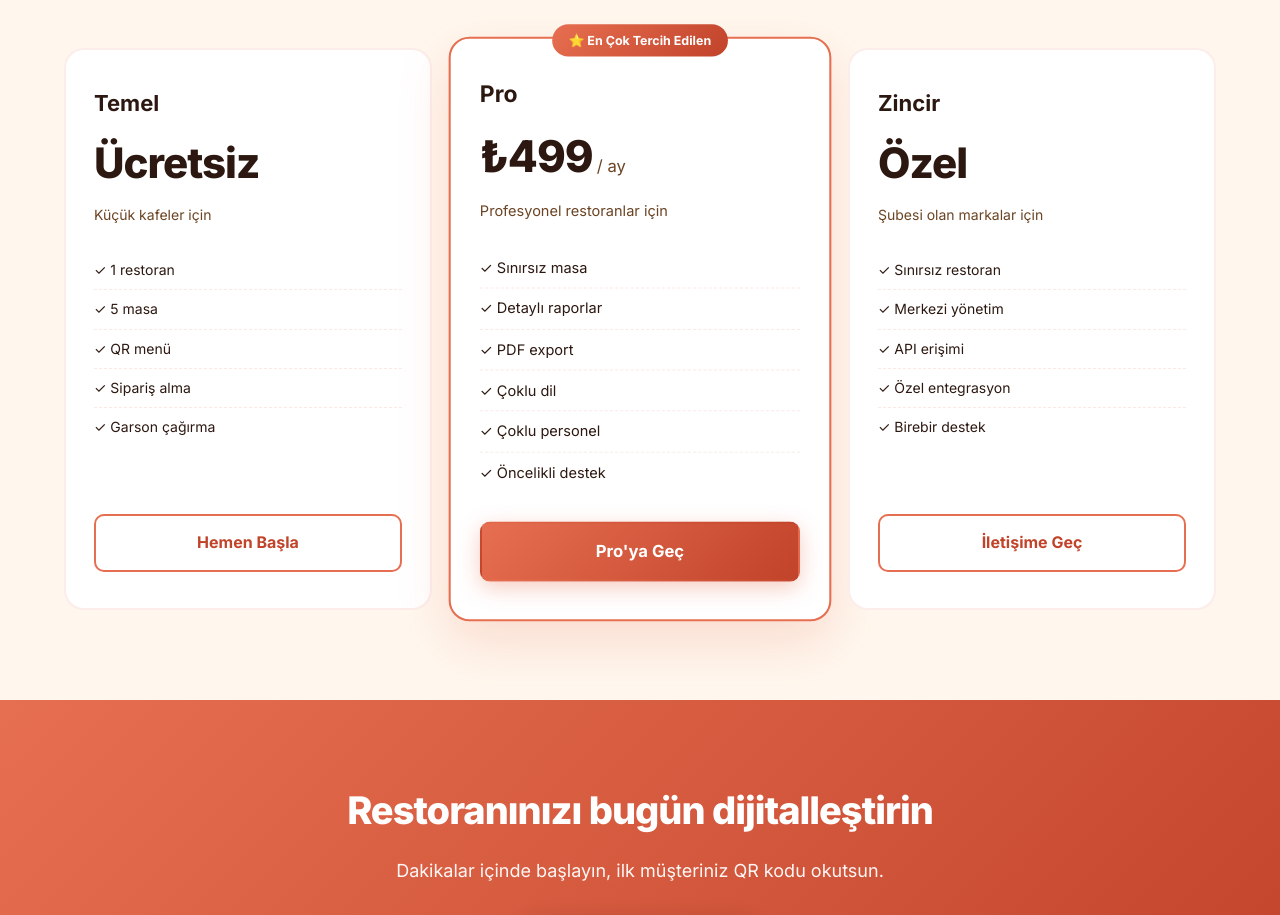
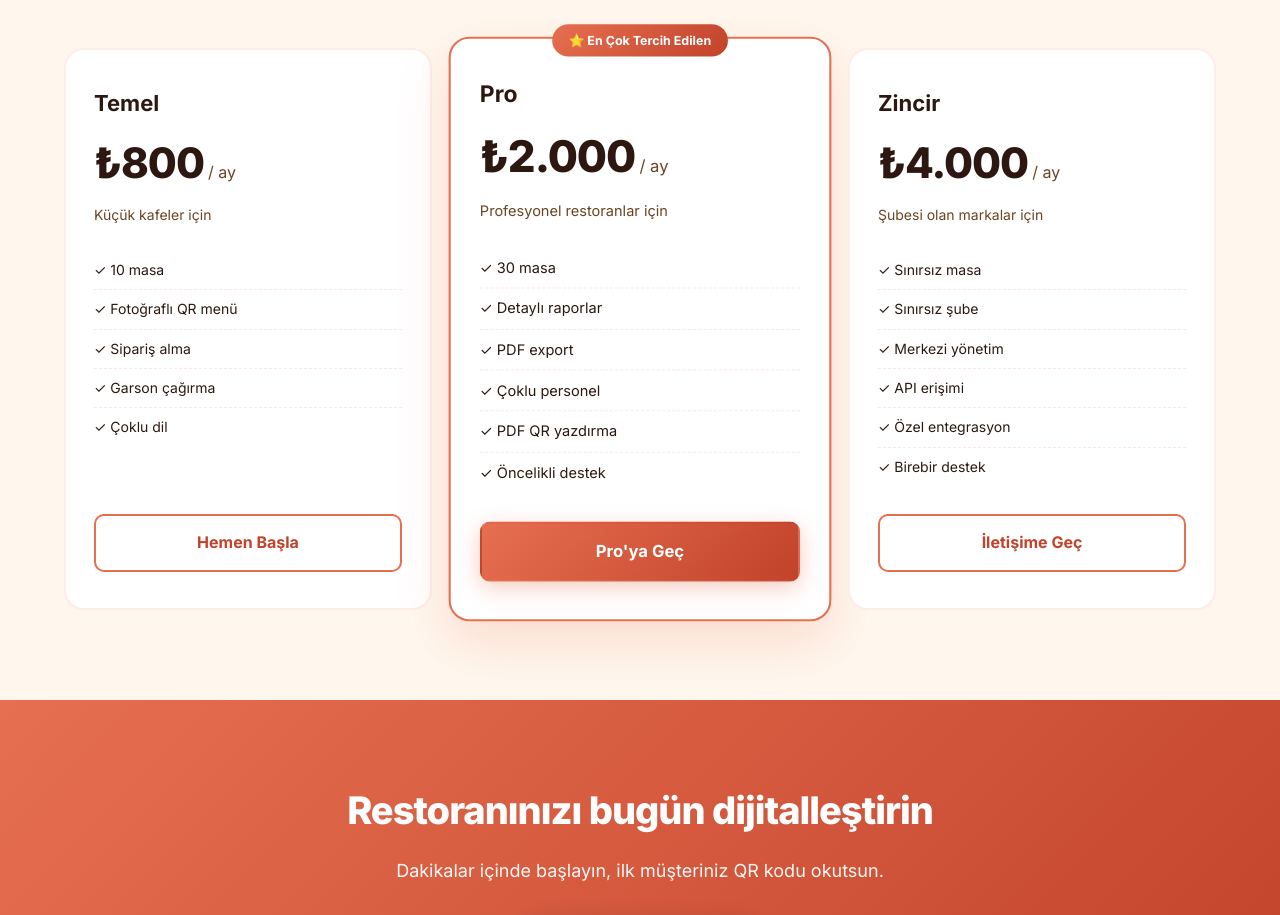
Before and after one commit to bayrakbekir444-commits/qr-hesap, a React (Vite) app in the folder client/: page / in a window 1280 px wide. Shown: the part 2280-3195 px from the top of the page. Built offline with nearby package versions, Linux system fonts and the light colour scheme; no server answers; the HTML template or start-up script is replaced by a standard one.

Commit message:
feat: paket fiyatları güncellendi — Temel ₺800, Pro ₺2000, Zincir ₺4000
- packages.js (backend): monthly_fee güncellendi
- LandingPage.jsx (frontend): tüm 3 paket için yeni fiyat + özellik listesi

```diff
--- a/client/src/pages/LandingPage.jsx
+++ b/client/src/pages/LandingPage.jsx
@@ -19,26 +19,28 @@ const steps = [
 const plans = [
   {
     name: 'Temel',
-    price: 'Ücretsiz',
+    price: '₺800',
+    period: '/ ay',
     desc: 'Küçük kafeler için',
-    features: ['1 restoran', '5 masa', 'QR menü', 'Sipariş alma', 'Garson çağırma'],
+    features: ['10 masa', 'Fotoğraflı QR menü', 'Sipariş alma', 'Garson çağırma', 'Çoklu dil'],
     cta: 'Hemen Başla',
     popular: false,
   },
   {
     name: 'Pro',
-    price: '₺499',
+    price: '₺2.000',
     period: '/ ay',
     desc: 'Profesyonel restoranlar için',
-    features: ['Sınırsız masa', 'Detaylı raporlar', 'PDF export', 'Çoklu dil', 'Çoklu personel', 'Öncelikli destek'],
+    features: ['30 masa', 'Detaylı raporlar', 'PDF export', 'Çoklu personel', 'PDF QR yazdırma', 'Öncelikli destek'],
     cta: 'Pro\'ya Geç',
     popular: true,
   },
   {
     name: 'Zincir',
-    price: 'Özel',
+    price: '₺4.000',
+    period: '/ ay',
     desc: 'Şubesi olan markalar için',
-    features: ['Sınırsız restoran', 'Merkezi yönetim', 'API erişimi', 'Özel entegrasyon', 'Birebir destek'],
+    features: ['Sınırsız masa', 'Sınırsız şube', 'Merkezi yönetim', 'API erişimi', 'Özel entegrasyon', 'Birebir destek'],
     cta: 'İletişime Geç',
     popular: false,
   },
```
Also changed, not shown: 1 other file (tests, documents, lock files or other folders).
